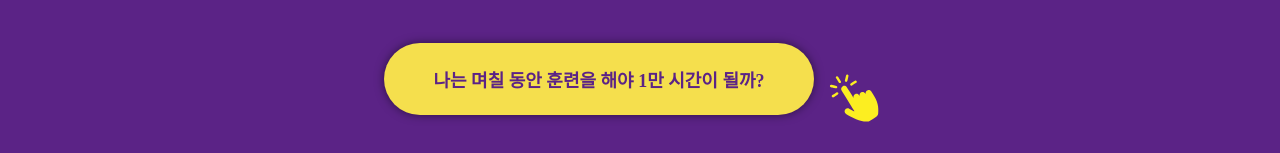
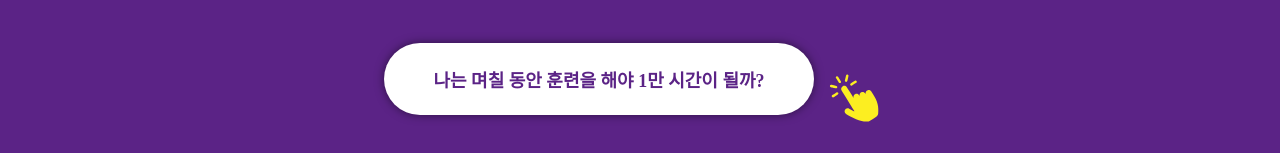
Before and after one commit to raccoonshome/hourrule, a React (Create React App) app: page / in a window 1280 px wide. Shown: the part 868-1021 px from the top of the page. Built offline with nearby package versions, Linux system fonts and the light colour scheme; a web font is replaced by a local one.

Commit message:
modify - button styles and section state name

```diff
--- a/src/components/button.jsx
+++ b/src/components/button.jsx
@@ -1,13 +1,10 @@
 import React, { useState } from 'react';
-import { StyledButton, MoreBtn } from './button.style';
+import StyledButton from './button.style';
 import Modal from './modal';
 
 
 const Button = (props) =>{
     return <StyledButton onClick={props.onClick}>{props.children}</StyledButton>
-}
-const WhiteBtn = (props) =>{
-    return <MoreBtn onClick={props.onClick}>{props.children}</MoreBtn>
 }
 
 const ModalBtn = ({value, contents}) => {
@@ -21,4 +18,4 @@ const ModalBtn = ({value, contents}) => {
     </>
 }
 
-export { Button, WhiteBtn, ModalBtn };
+export { Button, ModalBtn };
--- a/src/components/button.style.js
+++ b/src/components/button.style.js
@@ -5,7 +5,7 @@ const StyledButton = styled.button`
   padding: 21px 49px;
   border-radius: 56px;
   border: none;
-  background: ${Colors.Yellow};
+  background: ${(props) => (props.main ? Colors.Yellow : Colors.White)};
   box-shadow: 0px 0px 10px 0px rgba(0, 0, 0, 0.5);
   color: ${Colors.Violet};
   ${FontStyles.FontStyle};
@@ -18,8 +18,4 @@ const StyledButton = styled.button`
   }
 `;
 
-const MoreBtn = styled(StyledButton)`
-  background: ${Colors.White};
-`;
-
-export { StyledButton, MoreBtn };
+export default StyledButton;
--- a/src/components/section.jsx
+++ b/src/components/section.jsx
@@ -1,7 +1,7 @@
 import React, { useState } from "react";
 import Input from './input';
 import {FontStyles} from './style';
-import {Button, WhiteBtn, ModalBtn} from './button';
+import {Button, ModalBtn} from './button';
 import {DefaultSection, StyledTemplate, DivButtons} from './section.style'
 
 const modalList = [
@@ -20,28 +20,28 @@ const T = (texts, children) => {
 };
 
 const HourSection = () =>{
-  const [moreBtn, setMoreBtn] = useState(false);
+  const [next, setNext] = useState(false);
   const [goal, setGoal] = useState('');
   const [time, setTime] = useState('');
   const handleClick = () => {
-    setMoreBtn(true);
+    setNext(true);
     setTime(Math.ceil(10000/time));
   };
 
   const handleClickReset = () => {
-    setMoreBtn(false);
+    setNext(false);
     setGoal("");
     setTime(0);
   }
 
   return <DefaultSection>
-    {moreBtn ?
+    {next ?
       <>
         {T`당신은 ${<FontStyles.Mega>{goal}</FontStyles.Mega>} 전문가가 되기 위해서`}
         {T`대략 ${<FontStyles.Mega>{time}</FontStyles.Mega>} 일 이상 훈련하셔야 됩니다. :)`}
         <DivButtons>
           <ModalBtn value={`훈련하러 가기 GO!GO!`} contents={modalList[0]} />
-          <WhiteBtn onClick={handleClickReset}>다시 계산하기</WhiteBtn>
+          <Button  onClick={handleClickReset}>다시 계산하기</Button>
         </DivButtons>
       </>
       :
@@ -49,7 +49,7 @@ const HourSection = () =>{
         {T`나는 ${<><FontStyles.Br/><Input placeholder={`예)프로그래밍`} type={`text`} getText={setGoal}/><FontStyles.Br/></>} 전문가가 될 것이다.`}
         {T`그래서 앞으로 매일 하루에 ${<><FontStyles.Br/><Input placeholder={`예) 5`} type={`number`} getText={setTime}/><FontStyles.Br/></>} 시간씩 훈련할 것이다.`}
         <DivButtons>
-          <Button onClick={handleClick}>나는 며칠 동안 훈련을 해야<FontStyles.Br/> 1만 시간이 될까?</Button>
+          <Button main={true} onClick={handleClick}>나는 며칠 동안 훈련을 해야<FontStyles.Br/> 1만 시간이 될까?</Button>
           <img src="pointer.svg"/>
         </DivButtons>
       </>
```
